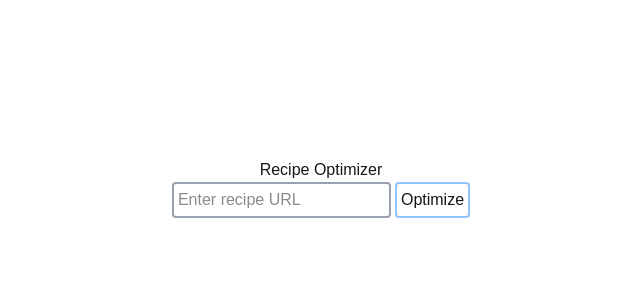
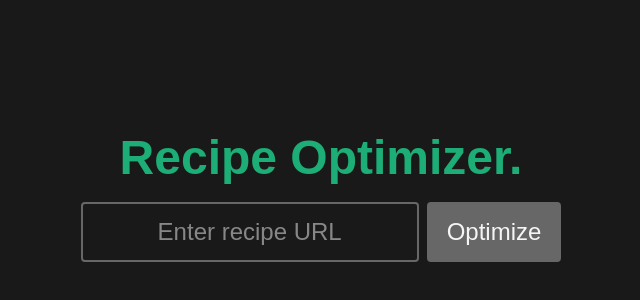
Before and after one commit to simonfridh/RecipeApp_Frontend, a Next.js app: page / in a window 1280 px wide. Shown: the part 212-512 px from the top of the page, without its empty margins (319-959 px from the left). Built offline with nearby package versions, Linux system fonts and the light colour scheme.

Commit message:
Updated styling

```diff
--- a/src/app/(homepage)/components/recipeinput.tsx
+++ b/src/app/(homepage)/components/recipeinput.tsx
@@ -1,5 +1,5 @@
 import { postRecipeUrl } from "../actions/postrecipeurl"
-import Button from "@/shared/components/Button";
+import Button from "@/shared/components/button";
 
 type Properties = {
     placeholder?: string;
@@ -7,12 +7,12 @@ type Properties = {
 
 export default function RecipeInput({ placeholder }: Properties) {
     return (
-        <form action={postRecipeUrl} className="flex gap-1">
+        <form action={postRecipeUrl} className="flex gap-2">
             <input
                 name="recipeUrl"
                 placeholder={placeholder}
                 required
-                className="border-2 border-gray-400 rounded p-1 focus:outline-none focus:border-blue-300"
+                className="rounded border-tertiary border-2 p-3 text-2xl focus:outline-none focus:border-primary text-center"
             />
             <Button type="submit">
                 Optimize
--- a/src/app/(homepage)/page.tsx
+++ b/src/app/(homepage)/page.tsx
@@ -1,12 +1,12 @@
 import RecipeInput from './components/recipeinput'
+import Title from "@/shared/components/title";
 
 export default function Home() {
   return (
     <main>
         <div className="flex flex-col items-center justify-center min-h-dvh w-full p-4">
 
-
-            <h1>Recipe Optimizer</h1>
+            <Title>Recipe Optimizer.</Title>
             <RecipeInput placeholder="Enter recipe URL" />
 
         </div>
--- a/src/app/globals.css
+++ b/src/app/globals.css
@@ -1,26 +1,20 @@
 @import "tailwindcss";
 
-:root {
-  --background: #ffffff;
-  --foreground: #171717;
-}
-
+/*My custom style */
 @theme inline {
-  --color-background: var(--background);
-  --color-foreground: var(--foreground);
-  --font-sans: var(--font-geist-sans);
-  --font-mono: var(--font-geist-mono);
-}
-
-@media (prefers-color-scheme: dark) {
-  :root {
-    --background: #0a0a0a;
-    --foreground: #ededed;
-  }
+  --color-foreground: #F5F5F5;
+  --color-primary: #1DAD76;
+  --color-secondary: #327A5E;
+  --color-tertiary: #676767;
+  --color-surface-bright: #333333;
+  --color-surface: #2A2A2A;
+  --color-surface-dim: #1F1F1F;
+  --color-background: #191919;
+  --color-dark: #0F0F0F;
 }
 
 body {
-  background: var(--background);
-  color: var(--foreground);
+  background: #191919;
+  color: #F5F5F5;
   font-family: Arial, Helvetica, sans-serif;
 }
--- a/src/app/result/[uuid]/page.tsx
+++ b/src/app/result/[uuid]/page.tsx
@@ -20,15 +20,19 @@ export default async function result({ params }: UrlParams) {
     const recipe = mapRecipe(recipeData)
 
     return (
-        <main className="">
+        <main className="bg-blue">
             <div className="flex flex-col items-center justify-center min-h-dvh w-full p-4">
+                <header>
+                    <h1 className="text-2xl font-bold">
+                        {recipe.name}
+                    </h1>
+                    <a href={recipe.url} className="text-sm underline underline-offset-2 text-orange-500 hover:text-orange-300">
+                        View original recipe
+                    </a>
+                </header>
 
-                <h1 className="text-2xl font-bold">
-                    {recipe.name}
-                </h1>
-                <a href={recipe.url} className="text-sm underline underline-offset-2 text-orange-500 hover:text-orange-300">
-                    View original recipe
-                </a>
+
+
 
                 <div>
                     <p>Recipe Info</p>
--- a/src/shared/components/Button.tsx
+++ b/src/shared/components/button.tsx
@@ -1,6 +1,6 @@
 import React from "react";
 
-type ButtonProperties = {
+type Properties = {
     children: React.ReactNode
     type?: "button" | "submit" | "reset"
     onClick?: () => void
@@ -8,18 +8,21 @@ type ButtonProperties = {
     disabled?: boolean
 }
 
-export default function Button({ children, type = "button", onClick, className = "", disabled = false}: ButtonProperties) {
+export default function Button({ children, type = "button", onClick, className = "", disabled = false}: Properties) {
     return (
         <button
             type={type}
             onClick={onClick}
             disabled={disabled}
-            className={`p-1 border-2 rounded border-blue-300
+            className= {`
+            bg-tertiary
+            rounded
+            px-5 py-3 text-2xl
             transition-all duration-200
-            hover:scale-102
-            active:scale-98
-
-            ${className}`}
+            hover:scale-103 hover:bg-primary
+            active:scale-97
+            ${className}
+            `}
         >
             {children}
         </button>
--- /dev/null
+++ b/src/shared/components/title.tsx
@@ -0,0 +1,16 @@
+import React from "react";
+
+
+type Properties = {
+    children?: React.ReactNode
+}
+
+export default function Title({ children }: Properties) {
+    return (
+        <h1
+            className="text-5xl text-primary p-5 font-bold"
+        >
+            {children}
+        </h1>
+    )
+}
```
